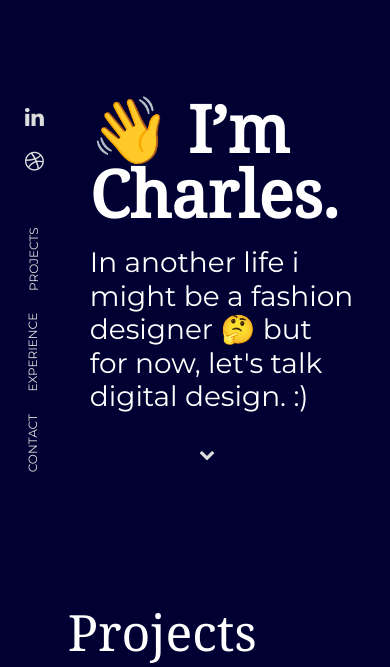
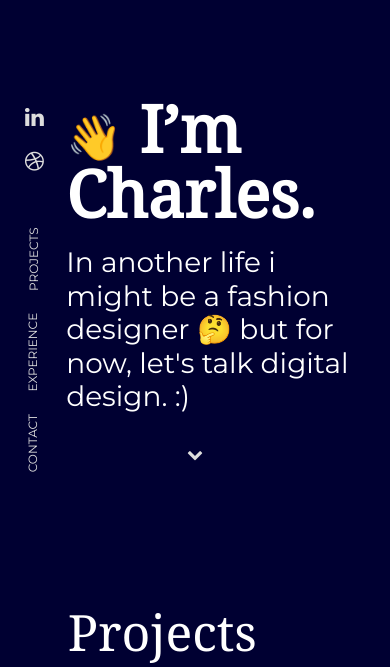
Before and after one commit to buikedim/my-portfolio, a PHP site: page /index.html in a window 390 px wide. Shown: the top 667 px of the page. Run offline with PHP 8.4, Linux system fonts and the light colour scheme; some libraries are stand-ins or nearby versions; some web fonts are replaced.

Commit message:
modified

```diff
--- a/css/portfolio.css
+++ b/css/portfolio.css
@@ -317,7 +317,6 @@ background:white;
 	}
 	.section-one{
 		margin-top: 1rem;
-		padding-left: 10%;
 	}
 	.header1, #blurb{
 		padding-right: 5%;
--- a/index.html
+++ b/index.html
@@ -59,7 +59,7 @@
                     <!-- 				<img class="img-fluid"  src="assets/charles.jpg" alt="Charles">
                     -->				<div class="align-content-lg-center intro row no-gutter">
 
-                        <div class="header1">👋 I’m Charles.</div>
+                        <div class="header1"> <span style="font-size: 45px;">👋</span> I’m Charles.</div>
 
                         <p id="blurb">In another life i might be a fashion designer 🤔 but for now, let's talk digital design.  :)</p>
                     </div>
```
